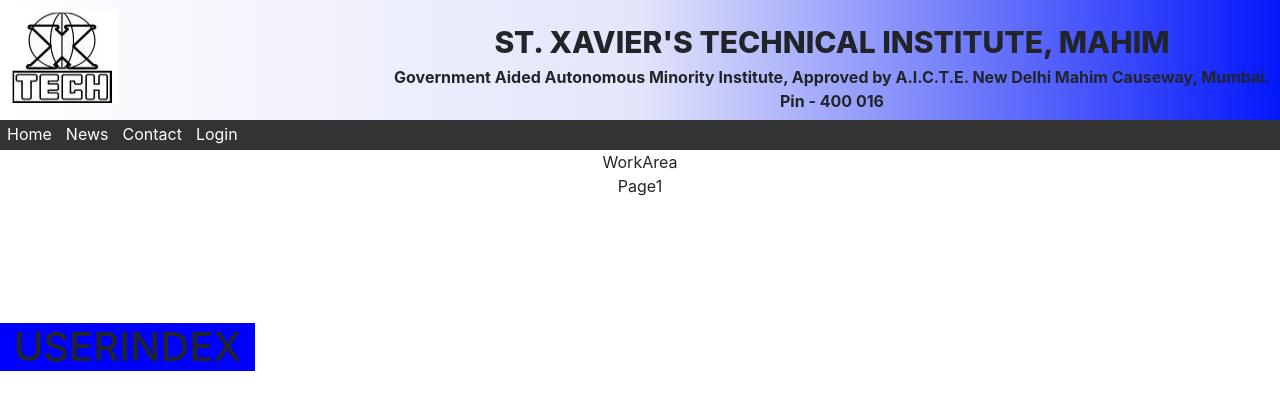
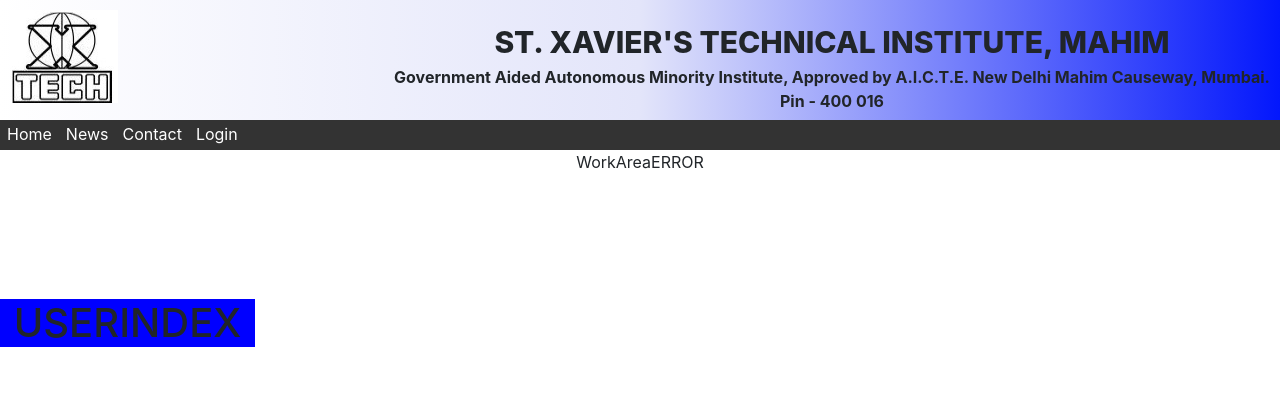
Before and after one commit to virajpatil007/xavier_frontend, a React (Create React App) app in the folder xavier_front/: page /userindex/workarea in a window 1280 px wide. Shown: the top 410 px of the page. Built offline with nearby package versions, Linux system fonts and the light colour scheme.

Commit message:
setup of context api

```diff
--- a/xavier_front/src/App.js
+++ b/xavier_front/src/App.js
@@ -5,15 +5,17 @@
 import SubNavbar from "./components/SubNavbar";
 import Home from "./components/Home";
 
-import { useEffect } from "react";
+import { useEffect, useState } from "react";
 import Userindex from "./components/Userindex";
 import WorkArea from "./components/WorkArea";
+import { MyContext } from "./components/MyContext";
 
 function App() {
-    useEffect(() => {
-        localStorage.clear();
-    }, []);
+
+    const [apath,asetPath] = useState('')
+
     return (
+        <MyContext.Provider value={{apath,asetPath}}>
         <div className="App">
             <Navbar />
             <SubNavbar />
@@ -21,11 +23,12 @@
                 <Route path="/" element={<Home />} />
                 <Route path="/login" element={<Login />} />
                 <Route path="/userindex" element={<Userindex />}>
-                <Route path="workarea" element={<WorkArea />} />
+                    <Route path="workarea" element={<WorkArea />} />
                 </Route>
                 <Route path="/*" element={<Home />} />
             </Routes>
         </div>
+        </MyContext.Provider>
     );
 }
 
--- /dev/null
+++ b/xavier_front/src/components/MyContext.js
@@ -0,0 +1,3 @@
+import { createContext } from 'react';
+
+export const MyContext = createContext("");
--- /dev/null
+++ b/xavier_front/src/components/Page2.jsx
@@ -0,0 +1,9 @@
+import React from 'react'
+
+function Page2() {
+  return (
+    <div>Page2</div>
+  )
+}
+
+export default Page2
--- a/xavier_front/src/components/Userindex.jsx
+++ b/xavier_front/src/components/Userindex.jsx
@@ -23,7 +23,9 @@
                     <>
                         <UserindexHeader header="Examination" />
                         <Userindexname name="Page 1" path="page1" />
+                        <Userindexname name="Create term" path="page2" />
                     </>
+
                 );
                 break;
         }
--- a/xavier_front/src/components/Userindexname.jsx
+++ b/xavier_front/src/components/Userindexname.jsx
@@ -1,19 +1,27 @@
-import React from 'react'
+import React, { useContext } from 'react'
 import { useNavigate } from 'react-router-dom';
+import { MyContext } from './MyContext';
 
 function Userindexname({ name, path }) {
 
+    const {apath,asetPath} = useContext(MyContext);
     console.log('path ',path)
     const navigate = useNavigate();
     const goto = (val) => {
         if (val == "page1") {
+            asetPath(val);
             navigate("/userindex/workarea");
             console.log('------page1');
         }
+        if (val == "page2") {
+          asetPath(val);
+          navigate("/userindex/workarea");
+          console.log('------page2');
+      }
     }
   return (
     <div>Userindexname
-        <button  onClick={(e) => goto(path)}>ON</button>
+        <button  onClick={(e) => goto(path)}>{name}</button>
     </div>
   )
 }
--- a/xavier_front/src/components/WorkArea.jsx
+++ b/xavier_front/src/components/WorkArea.jsx
@@ -1,25 +1,32 @@
-import React from 'react'
-import Page1 from './Page1';
+import React, { useContext, useEffect, useState } from "react";
+import Page1 from "./Page1";
+import Page2 from "./Page2";
+import { MyContext } from "./MyContext";
 
 function WorkArea() {
-    console.log('--------------sss-----------------');
-    const path = 'page1'
+    console.log("--------------sss-----------------");
+    const {apath} = useContext(MyContext);
+
     const switchCheck = () => {
         console.log("IN SWITCH");
-      switch (path) {
+        switch (apath) {
             case "page1":
                 return <>{<Page1 />}</>;
+                break;
+            case "page2":
+                return <>{<Page2 />}</>;
+                break;
             default:
                 return <>ERROR</>;
         }
     };
 
     return (
-    <div>WorkArea
-
+        <div>
+            WorkArea
             {switchCheck()}
         </div>
-  )
+    );
 }
 
-export default WorkArea
+export default WorkArea;
```
Lines whose indentation alone changed are shown as unchanged.
